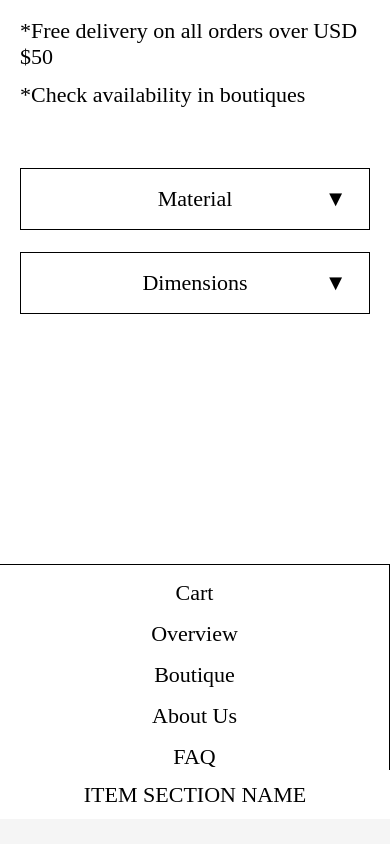
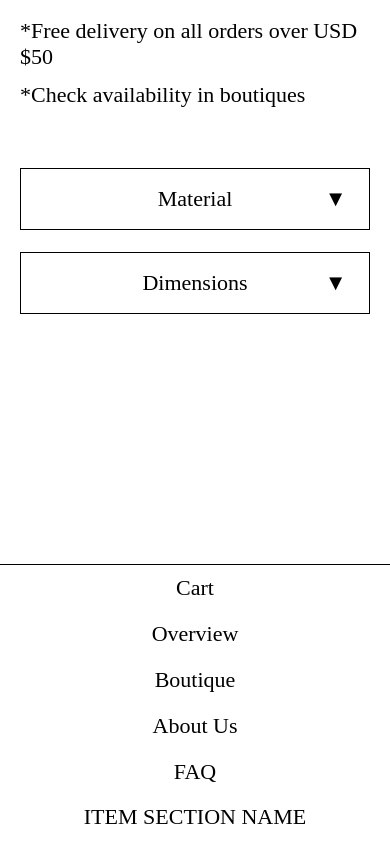
Before and after one commit to benzobak83/mini-app-for-testing, a React (Vite) app: page / in a window 390 px wide. Shown: the part 1003-1847 px from the top of the page. Before the commit the page ends 1822 px from the top, so only its background shows below. Built offline with nearby package versions, Linux system fonts and the light colour scheme.

Commit message:
fix: footer items padding

```diff
--- a/src/components/Footer/Footer.scss
+++ b/src/components/Footer/Footer.scss
@@ -37,7 +37,7 @@
 
     @media screen and (max-width: 950px) {
       border-right: none;
-      padding-top: 15px;
+      padding: 10px 0px;
       &:last-child {
         padding-bottom: 15px;
       }
@@ -49,6 +49,9 @@
     }
     &:not(:last-child) {
       border-right: 1px solid $footer-border-color;
+      @media screen and (max-width: 950px) {
+        border-right: none;
+      }
     }
 
     // .footer__item_big
```
